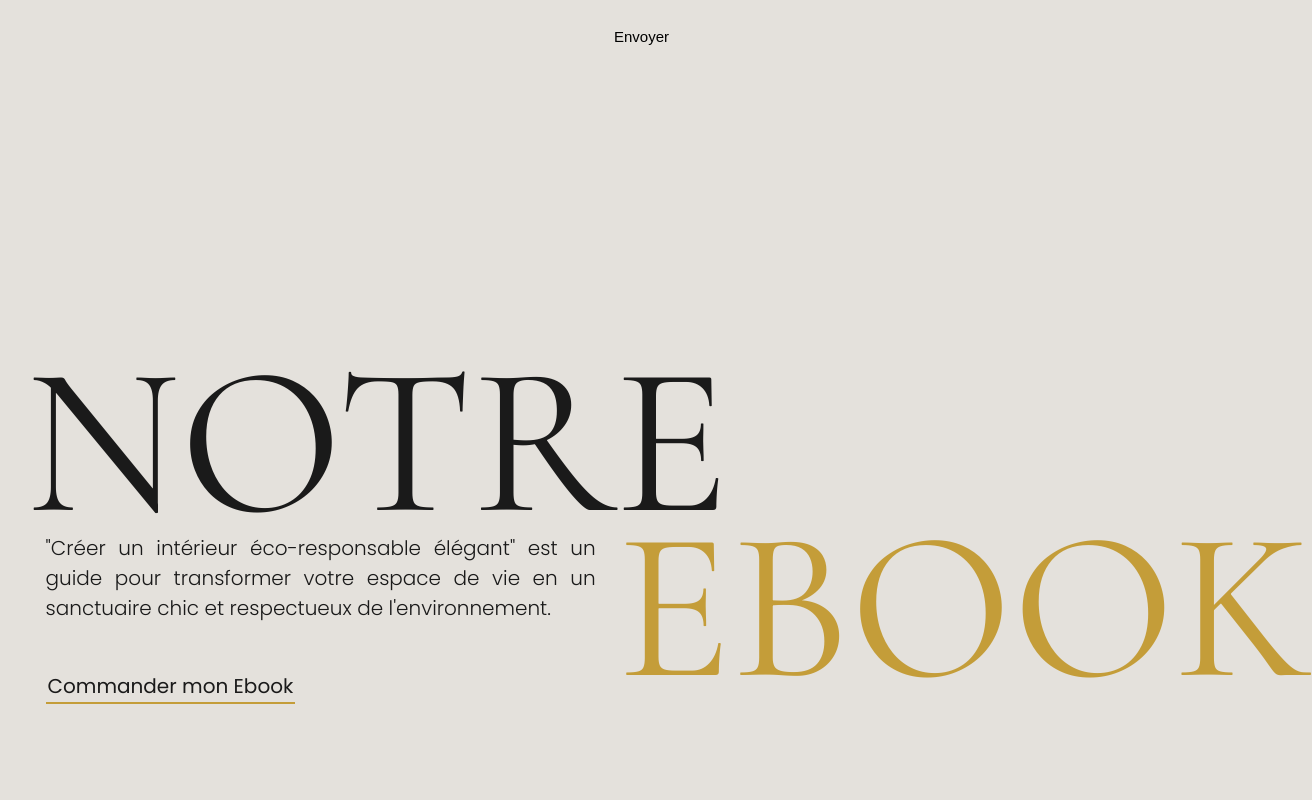
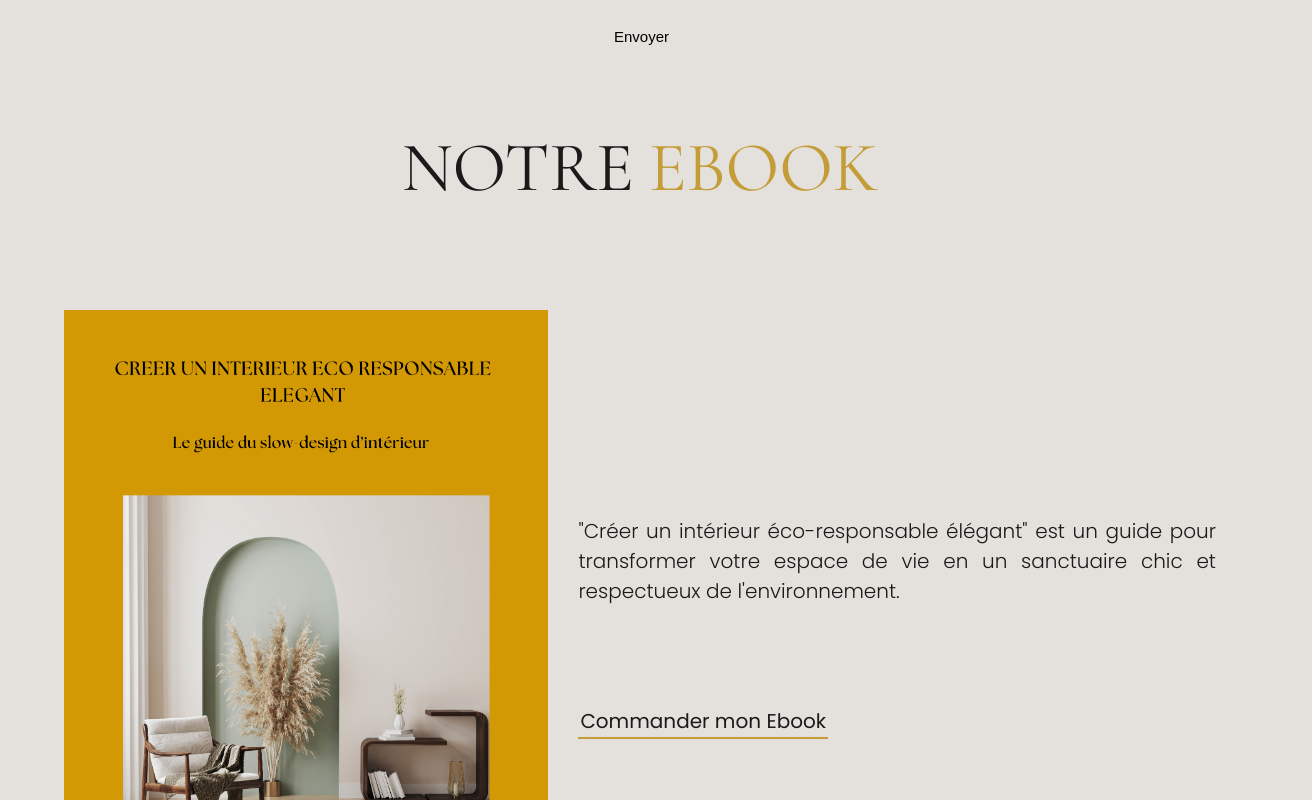
Before and after one commit to Scharlyopitz/CHEYSSOI-PARIS, a React (Vite) app: page / in a window 1280 px wide. Shown: the part 9940-10740 px from the top of the page, 1312 px wide, since content can reach past the window. Built offline with nearby package versions, Linux system fonts and the light colour scheme.

Commit message:
Ajout photo de l'Ebook et changement de style de la section

```diff
--- a/src/sass/sections/_ebook.scss
+++ b/src/sass/sections/_ebook.scss
@@ -1,38 +1,45 @@
 #ebook {
-  padding: 0 2vw;
+  padding: 0 5vw;
   display: flex;
   flex-direction: column;
   color: $LightBlack;
+  gap: 100px;
+
+  .title {
+    display: flex;
+    justify-content: center;
+    gap: 15px;
+    h2 {
+      &:nth-child(2) {
+        color: $Gold;
+      }
+    }
+  }
 
   .container {
     display: flex;
+    flex-direction: row-reverse;
     align-items: center;
     position: relative;
     margin: 0 auto;
     flex-grow: 1;
-
-    .title {
-      h2 {
-        text-align: start;
-        font-size: 212px;
-        line-height: 165px;
-
-        &:nth-child(2) {
-          padding-left: 592px;
-          color: $Gold;
-        }
-      }
-    }
+    gap: 30px;
 
     .paragraph {
       display: flex;
       flex-direction: column;
-      gap: 48px;
-      position: absolute;
-      top: 51%;
-      left: 20px;
       text-align: justify;
-      width: 550px;
+      gap: 100px;
+    }
+
+    .ebookImage {
+      width: 100%;
+      img {
+        width: 100%;
+        height: 100%;
+        object-fit: cover;
+        object-position: center;
+      }
     }
   }
 }
--- a/src/sections/Ebook.jsx
+++ b/src/sections/Ebook.jsx
@@ -20,12 +20,12 @@ cqx1wG_-3ywsVy2W5DKAo3ZXhTyPTe47YF9gnxfkqJg5oyp4EkpPHEq9Q2HccGUYdV2yu5oU4kazHDdD
 4&sprefix=creer+un+interieur+eco+responsable%2Caps%2C137&sr=8-1`;
   return (
     <section id="ebook">
+      <div className="title">
+        {title.split(" ").map((word, i) => {
+          return <h2 key={i}>{word}</h2>;
+        })}
+      </div>
       <div className="container">
-        <div className="title">
-          {title.split(" ").map((word, i) => {
-            return <h2 key={i}>{word}</h2>;
-          })}
-        </div>
         <div className="paragraph">
           <p>{text}</p>
 
@@ -33,6 +33,9 @@ cqx1wG_-3ywsVy2W5DKAo3ZXhTyPTe47YF9gnxfkqJg5oyp4EkpPHEq9Q2HccGUYdV2yu5oU4kazHDdD
             Commander mon Ebook
           </Link>
         </div>
+        <div className="ebookImage">
+          <img src={EbookImage} alt="image Ebook" />
+        </div>
       </div>
     </section>
   );
--- a/src/style/style.css
+++ b/src/style/style.css
@@ -477,36 +477,45 @@ nav .menu .link:hover::after {
 }
 
 #ebook {
-  padding: 0 2vw;
+  padding: 0 5vw;
   display: flex;
   flex-direction: column;
   color: #1a1a1a;
+  gap: 100px;
+}
+#ebook .title {
+  display: flex;
+  justify-content: center;
+  gap: 15px;
+}
+#ebook .title h2:nth-child(2) {
+  color: #c49d39;
 }
 #ebook .container {
   display: flex;
+  flex-direction: row-reverse;
   align-items: center;
   position: relative;
   margin: 0 auto;
   flex-grow: 1;
-}
-#ebook .container .title h2 {
-  text-align: start;
-  font-size: 212px;
-  line-height: 165px;
-}
-#ebook .container .title h2:nth-child(2) {
-  padding-left: 592px;
-  color: #c49d39;
+  gap: 30px;
 }
 #ebook .container .paragraph {
   display: flex;
   flex-direction: column;
-  gap: 48px;
-  position: absolute;
-  top: 51%;
-  left: 20px;
   text-align: justify;
-  width: 550px;
+  gap: 100px;
+}
+#ebook .container .ebookImage {
+  width: 100%;
+}
+#ebook .container .ebookImage img {
+  width: 100%;
+  height: 100%;
+  -o-object-fit: cover;
+     object-fit: cover;
+  -o-object-position: center;
+     object-position: center;
 }
 
 #formules {
```
Also changed, not shown: 1 other file (tests, documents, lock files or other folders).
